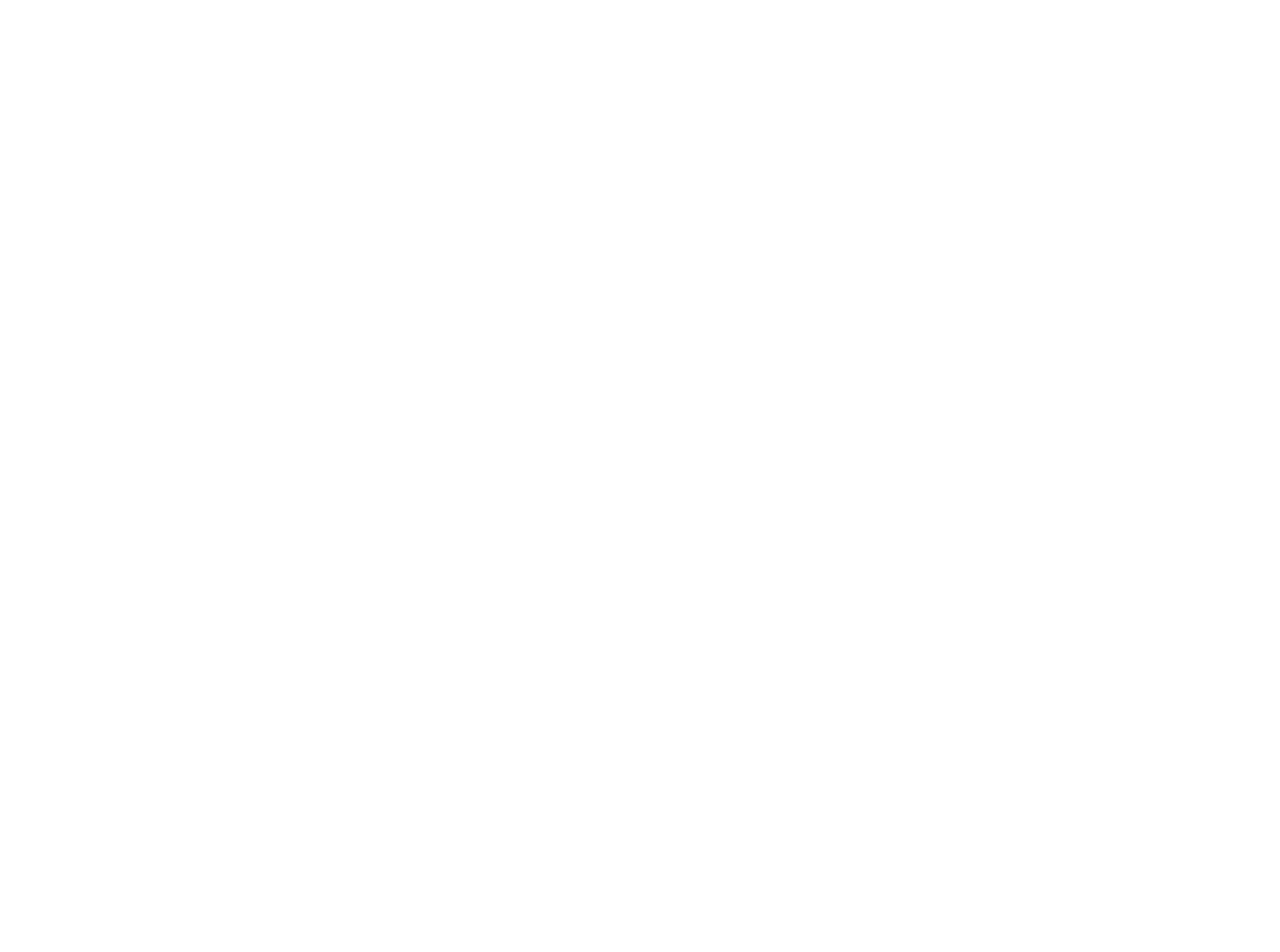
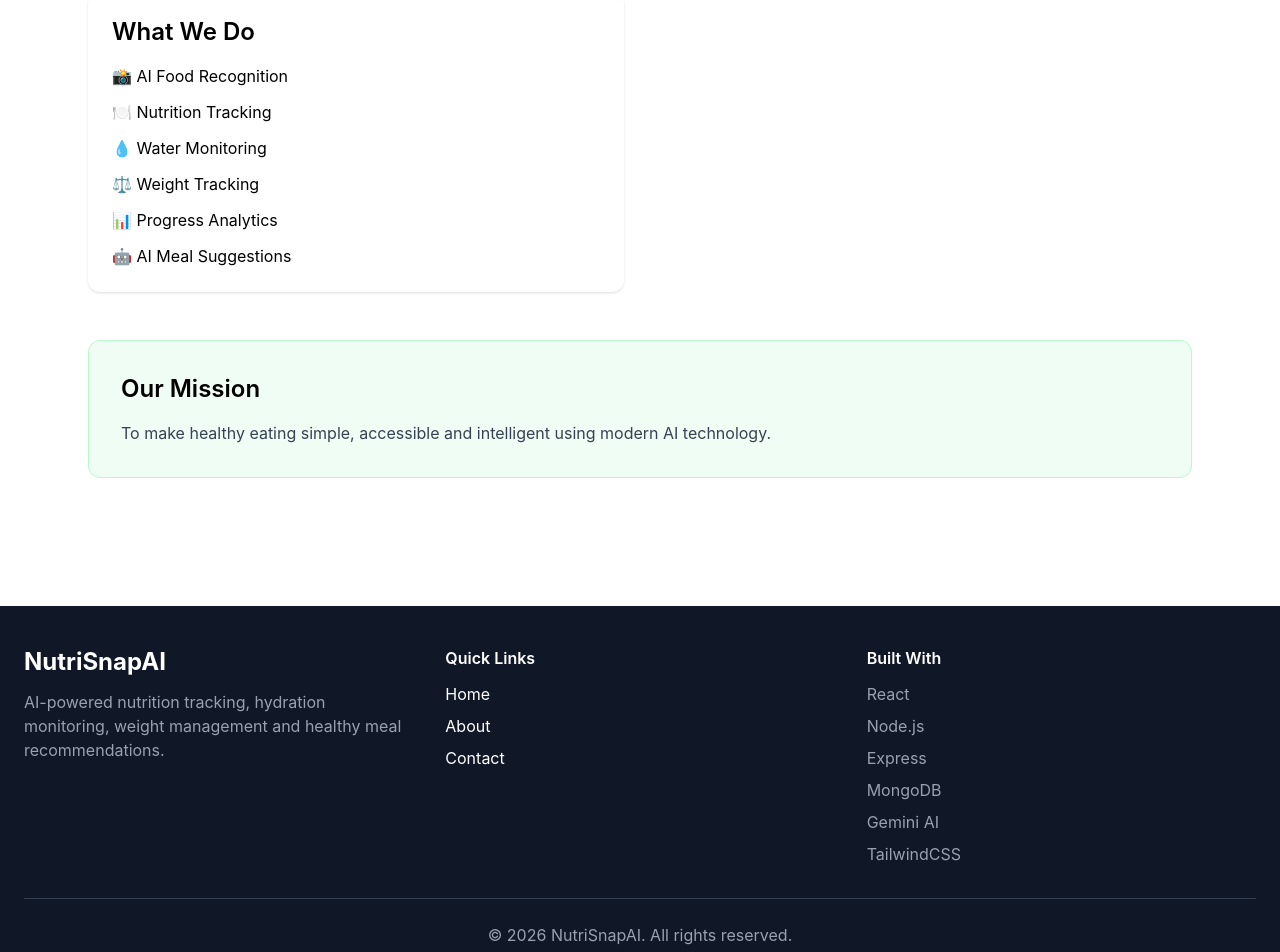
Before and after one commit to TusharKcode/NutriSnap-AI, a React app in the folder frontend/: page /about in a window 1280 px wide. Before the commit this address had no page. Shown: the part 240-1192 px from the top of the page. Before the commit the page ends 800 px from the top, so only its background shows below. Built offline with nearby package versions, Linux system fonts and the light colour scheme; the HTML template or start-up script is replaced by a standard one.

Commit message:
About Page & Footer Updated

```diff
--- a/frontend/src/App.jsx
+++ b/frontend/src/App.jsx
@@ -9,12 +9,14 @@
 import Goals from "./pages/Goals";
 import Profile from "./pages/Profile";
 import Home from './pages/Home';
+import About from './pages/About';
 
 function App() {
   return (
     <BrowserRouter>
       <Routes>
         <Route path="/" element={<Home />} />
+        <Route path="/about" element={<About />}/>
         <Route path="/login" element={<Login />} />
         <Route path="/register" element={<Register />} />
         <Route
--- /dev/null
+++ b/frontend/src/components/Footer.jsx
@@ -0,0 +1,82 @@
+import { Link } from 'react-router-dom';
+
+function Footer() {
+    return (
+        <footer className="bg-gray-900 text-white mt-16">
+
+            <div className="max-w-7xl mx-auto px-6 py-10">
+
+                <div className="grid md:grid-cols-3 gap-8">
+
+                    {/* Brand */}
+
+                    <div>
+                        <h2 className="text-2xl font-bold">
+                            NutriSnapAI
+                        </h2>
+
+                        <p className="mt-3 text-gray-400">
+                            AI-powered nutrition tracking,
+                            hydration monitoring,
+                            weight management and
+                            healthy meal recommendations.
+                        </p>
+                    </div>
+
+                    {/* Quick Links */}
+
+                    <div>
+                        <h3 className="font-semibold mb-3">
+                            Quick Links
+                        </h3>
+
+                        <div className="flex flex-col gap-2">
+
+                            <Link to="/">
+                                Home
+                            </Link>
+
+                            <Link to="/about">
+                                About
+                            </Link>
+
+                            <Link to="/contact">
+                                Contact
+                            </Link>
+
+                        </div>
+                    </div>
+
+                    {/* Tech Stack */}
+
+                    <div>
+                        <h3 className="font-semibold mb-3">
+                            Built With
+                        </h3>
+
+                        <ul className="space-y-2 text-gray-400">
+                            <li>React</li>
+                            <li>Node.js</li>
+                            <li>Express</li>
+                            <li>MongoDB</li>
+                            <li>Gemini AI</li>
+                            <li>TailwindCSS</li>
+                        </ul>
+                    </div>
+
+                </div>
+
+                <div className="border-t border-gray-700 mt-8 pt-6 text-center text-gray-400">
+
+                    © {new Date().getFullYear()} NutriSnapAI.
+                    All rights reserved.
+
+                </div>
+
+            </div>
+
+        </footer>
+    );
+}
+
+export default Footer;
--- /dev/null
+++ b/frontend/src/pages/About.jsx
@@ -0,0 +1,62 @@
+import Footer from '../components/Footer';
+
+function About() {
+    return (
+        <>
+            <div className="max-w-6xl mx-auto px-6 py-16">
+
+                <h1 className="text-5xl font-bold mb-8">
+                    About NutriSnapAI
+                </h1>
+
+                <p className="text-lg text-gray-600 mb-8">
+                    NutriSnapAI is an AI-powered nutrition
+                    tracking platform that helps users
+                    build healthier eating habits through
+                    intelligent food analysis and
+                    personalized recommendations.
+                </p>
+
+                <div className="grid md:grid-cols-2 gap-8">
+
+                    <div className="bg-white shadow rounded-xl p-6">
+
+                        <h2 className="text-2xl font-semibold mb-4">
+                            What We Do
+                        </h2>
+
+                        <ul className="space-y-3">
+                            <li>📸 AI Food Recognition</li>
+                            <li>🍽 Nutrition Tracking</li>
+                            <li>💧 Water Monitoring</li>
+                            <li>⚖ Weight Tracking</li>
+                            <li>📊 Progress Analytics</li>
+                            <li>🤖 AI Meal Suggestions</li>
+                        </ul>
+
+                    </div>
+
+                </div>
+
+                <div className="mt-12 bg-green-50 border border-green-200 rounded-xl p-8">
+
+                    <h2 className="text-2xl font-semibold mb-4">
+                        Our Mission
+                    </h2>
+
+                    <p className="text-gray-700">
+                        To make healthy eating simple,
+                        accessible and intelligent using
+                        modern AI technology.
+                    </p>
+
+                </div>
+
+            </div>
+
+            <Footer />
+        </>
+    );
+}
+
+export default About;
--- a/frontend/src/pages/Home.jsx
+++ b/frontend/src/pages/Home.jsx
@@ -1,3 +1,4 @@
+import Footer from '../components/Footer';
 import { Link } from "react-router-dom";
 
 function Home() {
@@ -141,6 +142,7 @@
                     </Link>
                 </div>
             </section>
+            <Footer />
         </div>
     );
 }
```
